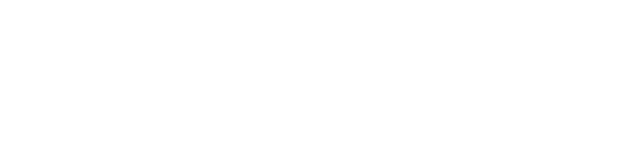
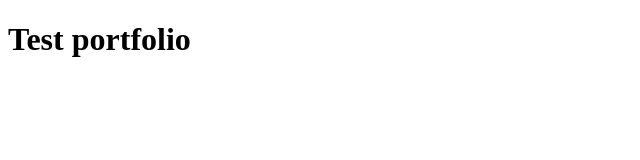
Before and after one commit to leonardo-seo/test-portfolio, a plain HTML site: page index.html in a window 1280 px wide. Shown: the whole page, without its empty margins (0-640 px from the left). Drawn offline with Linux system fonts and the light colour scheme.

Commit message:
added index html

```diff
--- a/index.html
+++ b/index.html
@@ -5,6 +5,6 @@
     <title>test portfolio</title>
   </head>
   <body>
-
+    <h1>Test portfolio</h1>
   </body>
 </html>
```
